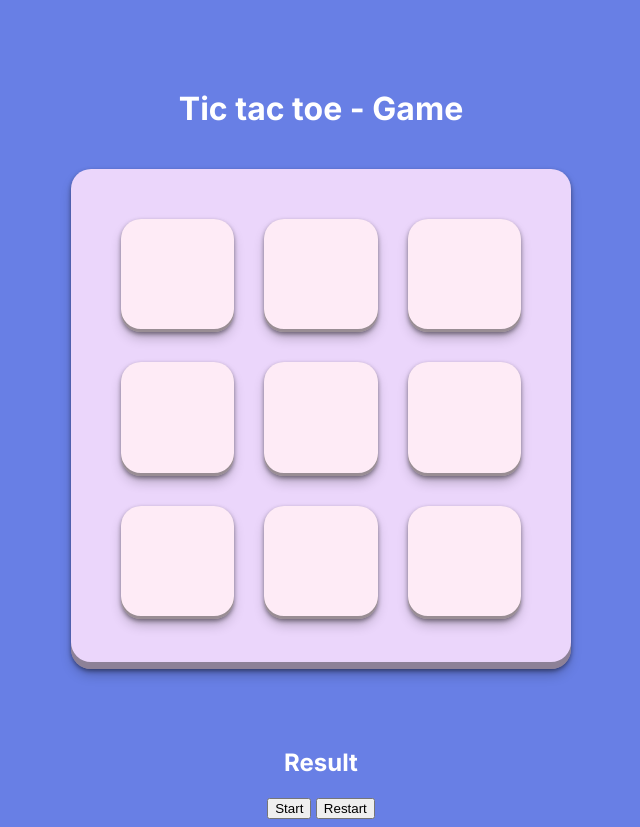
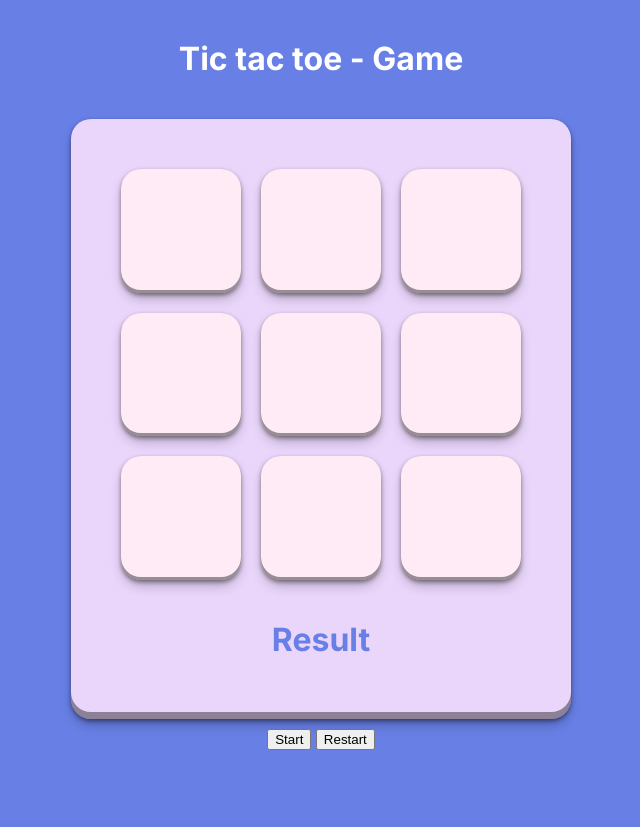
Before and after one commit to ArtemiiHH/tic-tac-toe-game, a plain HTML site: page index.html in a window 1280 px wide. Shown: the whole page, without its empty margins (319-959 px from the left). After the commit the page ends 800 px from the top, so only its background shows below. Drawn offline with Linux system fonts and the light colour scheme.

Commit message:
Change board layout

```diff
--- a/index.html
+++ b/index.html
@@ -12,6 +12,7 @@
 
       <!-- Board box -->
       <div class="game-board">
+        <div class="all-cells">
           <div class="cell" data-id="0"></div>
           <div class="cell" data-id="1"></div>
           <div class="cell" data-id="2"></div>
@@ -22,9 +23,11 @@
           <div class="cell" data-id="7"></div>
           <div class="cell" data-id="8"></div>
         </div>
+
+        <!-- Result text -->
+        <h2>Result</h2>
       </div>
-
-    <h2>Result</h2>
+    </div>
 
     <button>Start</button>
     <button>Restart</button>
--- a/styles.css
+++ b/styles.css
@@ -29,16 +29,22 @@ body {
 
 .game-board {
   display: grid;
-  height: 400px;
+  grid-template-rows: 10fr 1fr;
+  height: 500px;
   width: 400px;
   padding: 50px;
-  grid-template-columns: repeat(3, 1fr);
-  grid-template-rows: repeat(3, 1fr);
   gap: 30px;
   border-radius: 20px;
   background-color: var(--color-board);
   box-shadow: rgba(0, 0, 0, 0.4) 0px 2px 4px,
     rgba(0, 0, 0, 0.3) 0px 7px 13px -3px, rgba(0, 0, 0, 0.4) 0px -7px 0px inset;
+}
+
+.all-cells {
+  display: grid;
+  gap: 20px;
+  grid-template-columns: repeat(3, 1fr);
+  grid-template-rows: repeat(3, 1fr);
 }
 
 .cell {
@@ -56,6 +62,13 @@ body {
 }
 
 .cell:hover {
-    background-color: var(--color-cells-hover);
-    cursor: pointer;
+  background-color: var(--color-cells-hover);
+  cursor: pointer;
 }
+
+h2 {
+  color: var(--color-bg);
+  font-size: 2rem;
+  margin: 0;
+  padding: 10px;
+}
```
Lines whose indentation alone changed are shown as unchanged.
